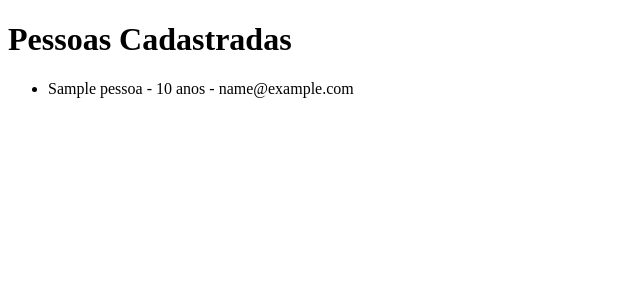
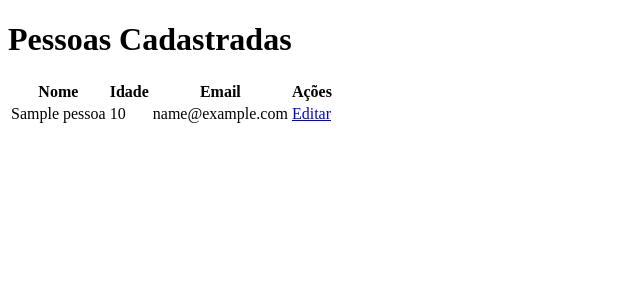
Before and after one commit to raphaellc/ola_django, a Django app: template ola_django/primeiro_app/templates/lista_pessoas.html in a window 1280 px wide. Shown: the top 300 px of the page, without its empty margins (0-640 px from the left). Run offline with Django 3.2, Linux system fonts and the light colour scheme; the template is opened without the code that fills it: most values are stand-ins (such as "Sample title", 1, 10 or a date in 2020).

Commit message:
editar pessoa

```diff
--- a/ola_django/primeiro_app/forms.py
+++ b/ola_django/primeiro_app/forms.py
@@ -5,3 +5,8 @@
     class Meta:
         model = Pessoa
         fields = ['nome', 'idade', 'email'] # alternativa para usar todos os campos -> '__all__'
+
+class PessoaUpdateForm(forms.ModelForm):
+        class Meta:
+            model = Pessoa
+            fields = '__all__'
--- a/ola_django/primeiro_app/templates/lista_pessoas.html
+++ b/ola_django/primeiro_app/templates/lista_pessoas.html
@@ -6,10 +6,27 @@
 <body>
     <h1>Pessoas Cadastradas</h1>
 
-    <ul>
-        {% for pessoa in object_list %}
-            <li>{{ pessoa.nome }} - {{ pessoa.idade }} anos - {{ pessoa.email }}</li>
-        {% endfor %}
-    </ul>
+    <table>
+        <thead>
+            <tr>
+                <th>Nome</th>
+                <th>Idade</th>
+                <th>Email</th>
+                <th>Ações</th>
+            </tr>
+        </thead>
+        <tbody>
+            {% for pessoa in object_list %}
+                <tr>
+                    <td>{{ pessoa.nome }}</td>
+                    <td>{{ pessoa.idade }}</td>
+                    <td>{{ pessoa.email }}</td>
+                    <td>
+                        <a href="{% url 'editar_pessoa' pessoa.id %}">Editar</a>
+                    </td>
+                </tr>
+            {% endfor %}
+        </tbody>
+    </table>
 </body>
 </html>
--- a/ola_django/primeiro_app/urls.py
+++ b/ola_django/primeiro_app/urls.py
@@ -1,6 +1,6 @@
 from django.urls import path
 from django.http import HttpResponse
-from .views import PessoaCreateView, PessoaListView
+from .views import PessoaCreateView, PessoaListView, PessoaUpdateView
 
 def oiDjango(resquest):
     return HttpResponse('Olá primeiroAPP')
@@ -9,5 +9,5 @@ urlpatterns = [
     path('olaApp/', oiDjango),
     path('cadastrar_pessoa/', PessoaCreateView.as_view(), name='cadastrar_pessoa'),
     path('listar_pessoa/', PessoaListView.as_view(), name='lista_pessoas'),
-    #path('cadastrar_pessoa/listar_pessoa/', PessoaListView.as_view(), name='lista_pessoas'),
+    path('pessoas/<int:pk>/editar/', PessoaUpdateView.as_view(), name='editar_pessoa'),
 ]
```
Also changed, not shown: ola_django/primeiro_app/templates/editar_pessoa.html (added, +13 -0 lines), ola_django/primeiro_app/views.py (+8 -2 lines).
